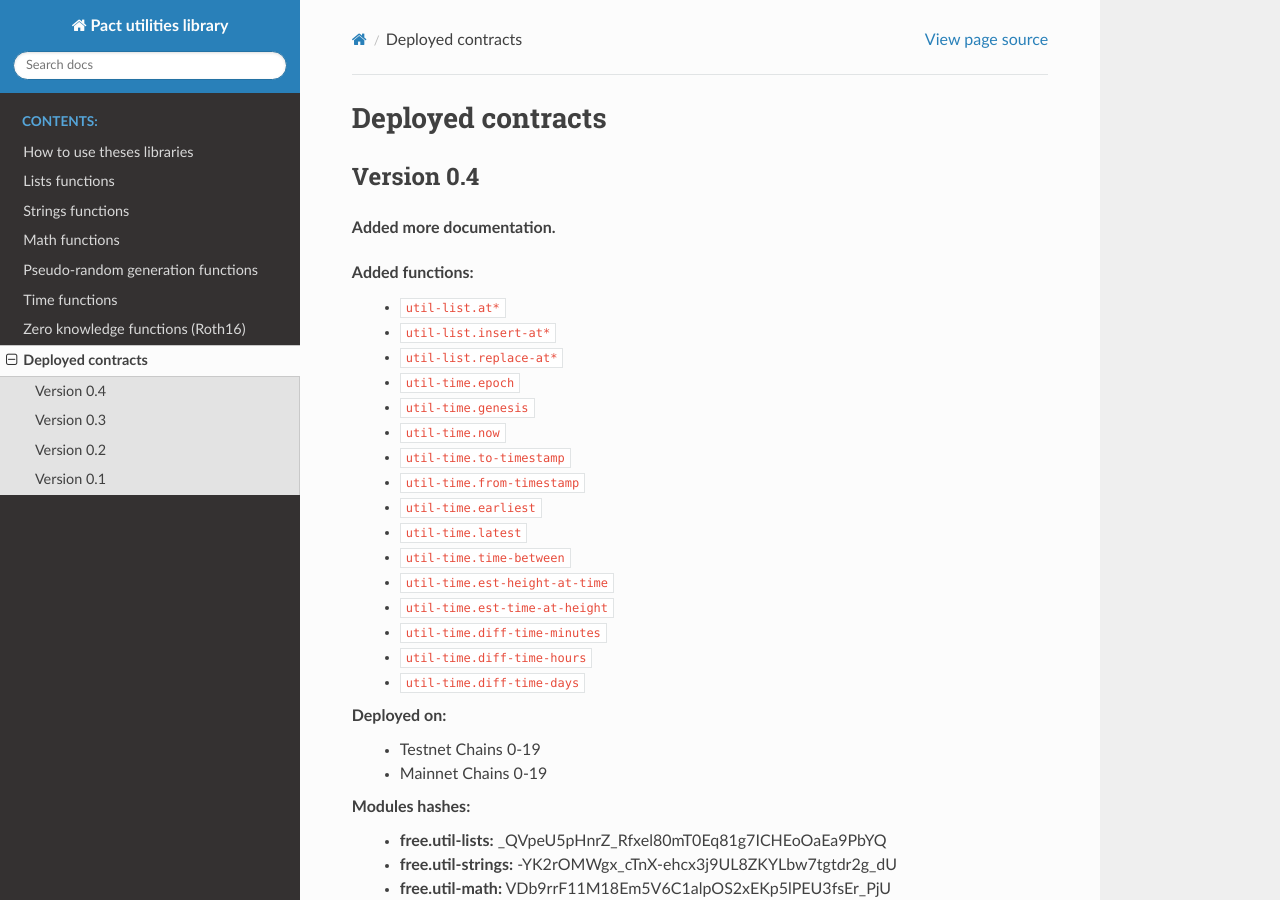
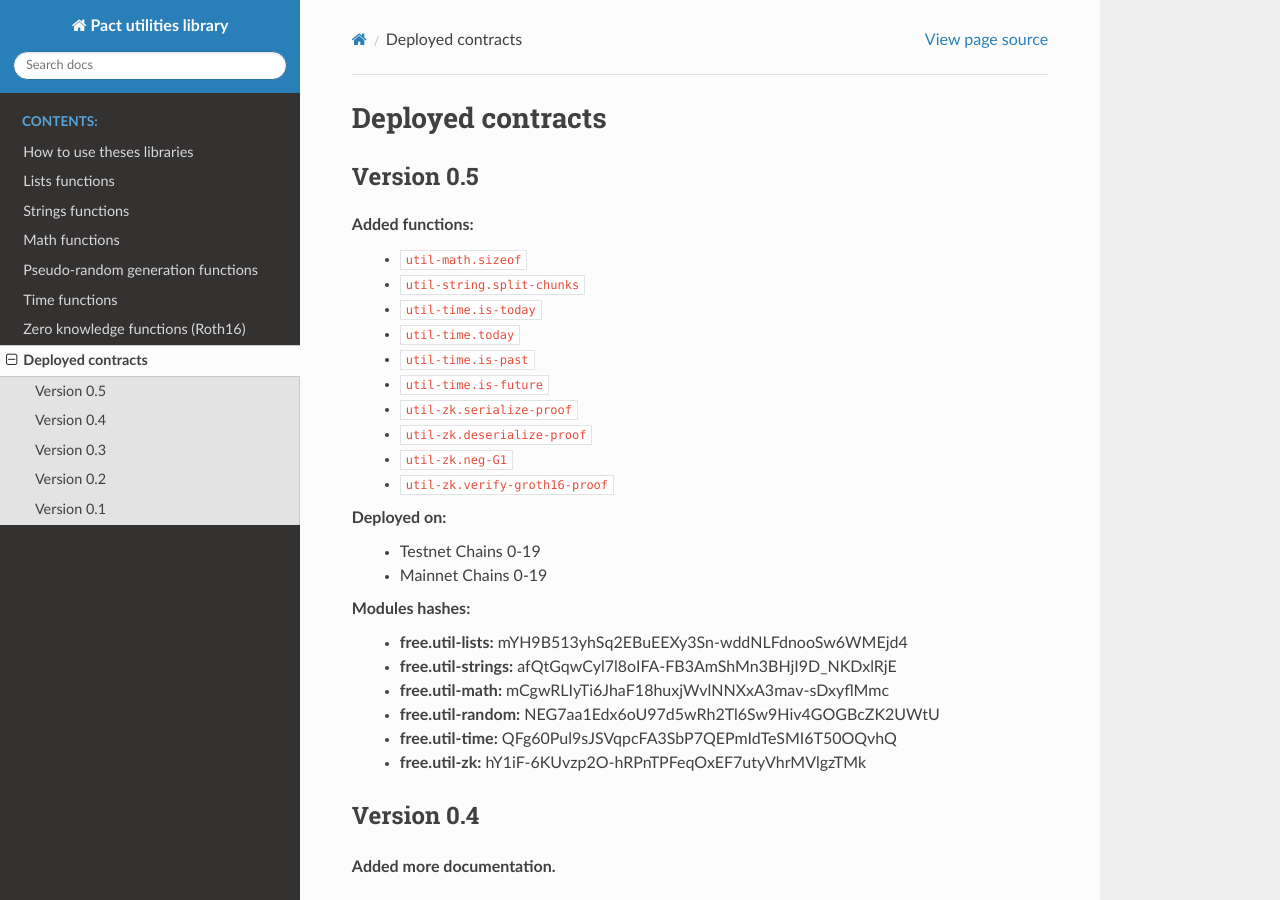
Before and after one commit to CryptoPascal31/pact-util-lib, a Sphinx documentation site: the page built from docs/source/deployed.rst, in a window 1280 px wide and 900 px high. Built offline with Sphinx 7.4.7 and the Read the Docs theme 2.0.0, drawn with Linux system fonts in a browser that asks for light colours.

```diff
--- a/docs/source/deployed.rst
+++ b/docs/source/deployed.rst
@@ -1,5 +1,32 @@
 Deployed contracts
 ==================
+
+Version 0.5
+~~~~~~~~~~~
+
+Added functions:
+  * ``util-math.sizeof``
+  * ``util-string.split-chunks``
+  * ``util-time.is-today``
+  * ``util-time.today``
+  * ``util-time.is-past``
+  * ``util-time.is-future``
+  * ``util-zk.serialize-proof``
+  * ``util-zk.deserialize-proof``
+  * ``util-zk.neg-G1``
+  * ``util-zk.verify-groth16-proof``
+
+Deployed on:
+  * Testnet Chains 0-19
+  * Mainnet Chains 0-19
+
+Modules hashes:
+  * **free.util-lists:** mYH9B513yhSq2EBuEEXy3Sn-wddNLFdnooSw6WMEjd4
+  * **free.util-strings:** afQtGqwCyl7l8oIFA-FB3AmShMn3BHjI9D_NKDxlRjE
+  * **free.util-math:** mCgwRLIyTi6JhaF18huxjWvlNNXxA3mav-sDxyflMmc
+  * **free.util-random:** NEG7aa1Edx6oU97d5wRh2Tl6Sw9Hiv4GOGBcZK2UWtU
+  * **free.util-time:** QFg60Pul9sJSVqpcFA3SbP7QEPmIdTeSMI6T50OQvhQ
+  * **free.util-zk:** hY1iF-6KUvzp2O-hRPnTPFeqOxEF7utyVhrMVlgzTMk
 
 Version 0.4
 ~~~~~~~~~~~
```
Also changed, not shown: 6 other files.
